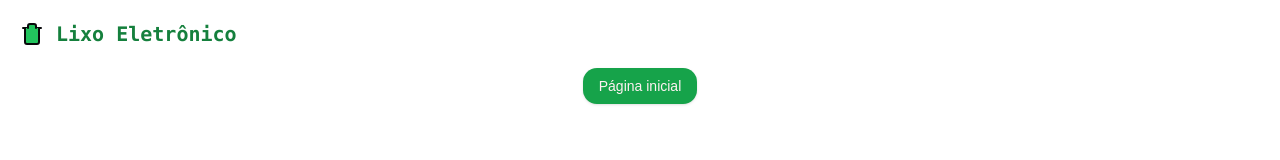
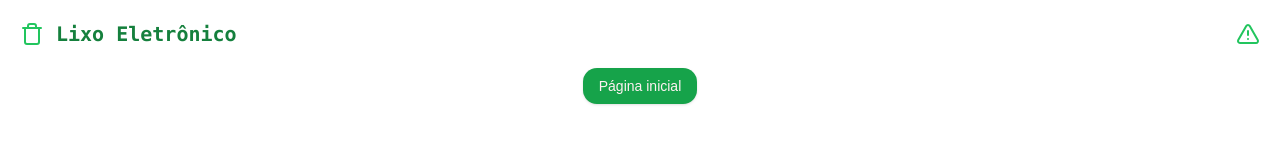
Before and after one commit to Gusthgomes/Eletronic-trash, a Next.js app: page / in a window 1280 px wide. Shown: the top 160 px of the page. Built offline with nearby package versions, Linux system fonts and the light colour scheme.

Commit message:
feat: add risk link

```diff
--- a/components/Header.tsx
+++ b/components/Header.tsx
@@ -1,5 +1,5 @@
 import { Card, CardContent } from "@/components/ui/card"
-import { Trash} from "lucide-react"
+import { Trash, TriangleAlert} from "lucide-react"
 import Link from "next/link";
 
 const Header = () => {
@@ -8,12 +8,18 @@ const Header = () => {
             <CardContent className="p-5 justify-between flex flex-row  items-center">
             <div className="flex items-center gap-3">
                 <Link href="/">
-                    <Trash size={24} className="fill-green-500" />
+                    <Trash size={24} className="text-green-500" />
                 </Link>
 
                 <h1 className="font-bold text-xl font-mono text-green-700">
                     Lixo Eletrônico
                 </h1>
+            </div>
+
+            <div className="flex items-center justify-between gap-2">
+                <Link href="/risks">
+                    <TriangleAlert size={24} className="text-green-500" />
+                </Link>
             </div>
             </CardContent>
         </Card>
```
